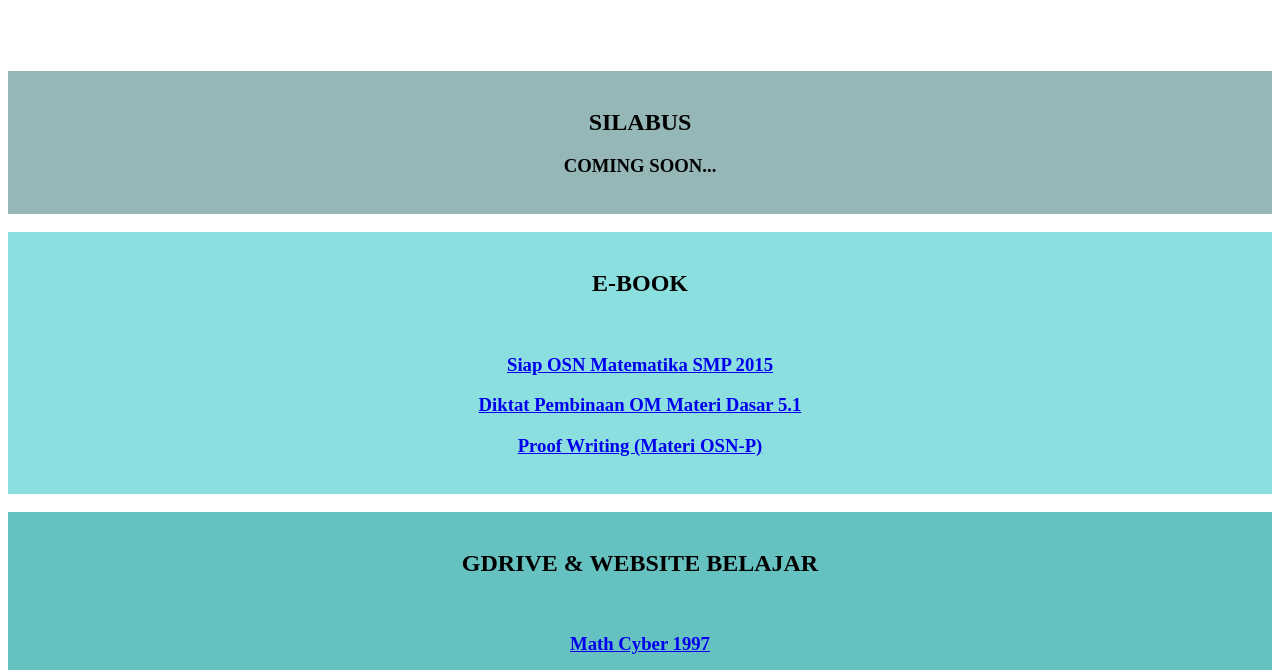
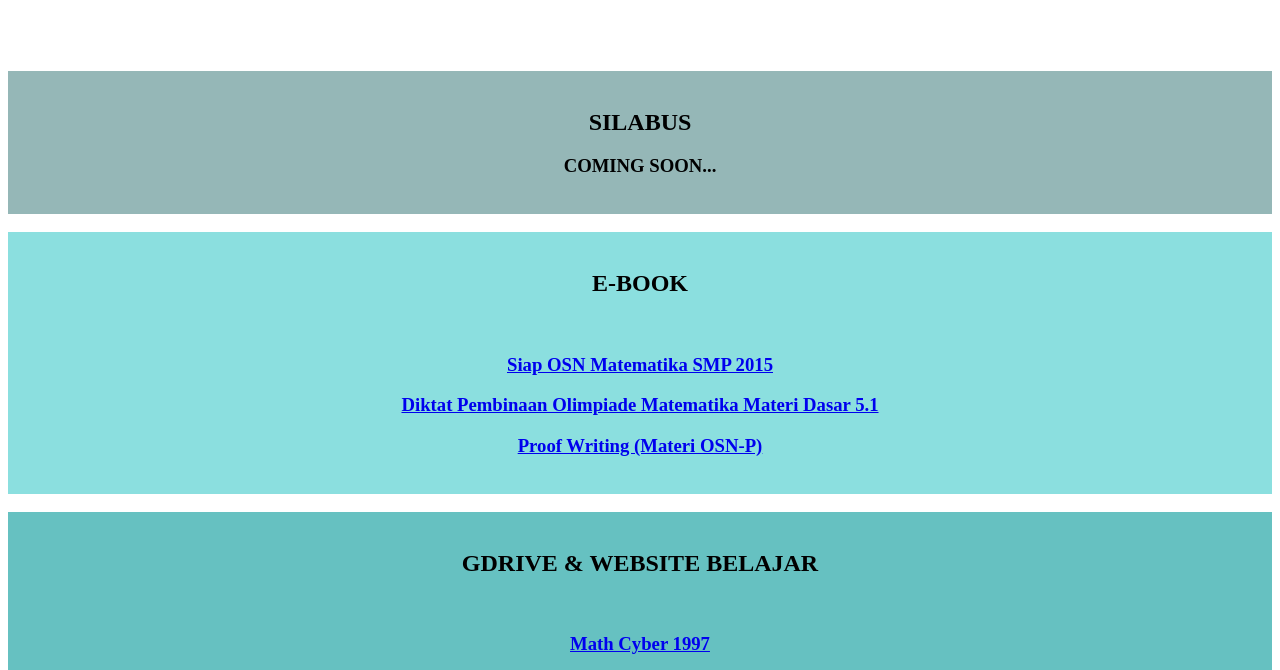
Before and after one commit to wravelio9/persiapanosn, a plain HTML site: page matematika.html in a window 1280 px wide. Shown: the part 130-800 px from the top of the page. Drawn offline with Linux system fonts and the light colour scheme.

Commit message:
Update matematika.html

```diff
--- a/matematika.html
+++ b/matematika.html
@@ -40,7 +40,7 @@
             </h3>
 
             <h3 align="center">
-            <a href="Diktat Pembinaan OM Materi Dasar versi 5.1.pdf"> Diktat Pembinaan OM Materi Dasar 5.1 </a>
+            <a href="Diktat Pembinaan OM Materi Dasar versi 5.1.pdf"> Diktat Pembinaan Olimpiade Matematika Materi Dasar 5.1 </a>
             </h3>
 
             <h3 align=center>
```
